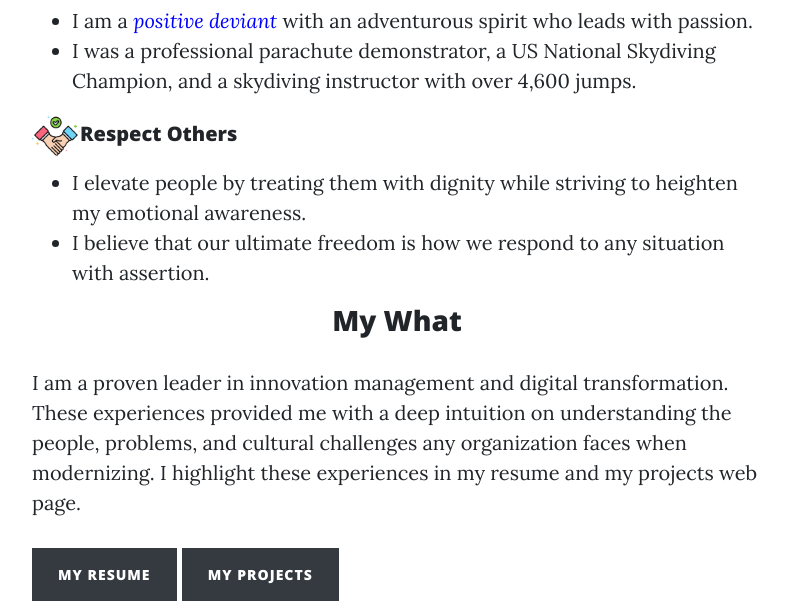
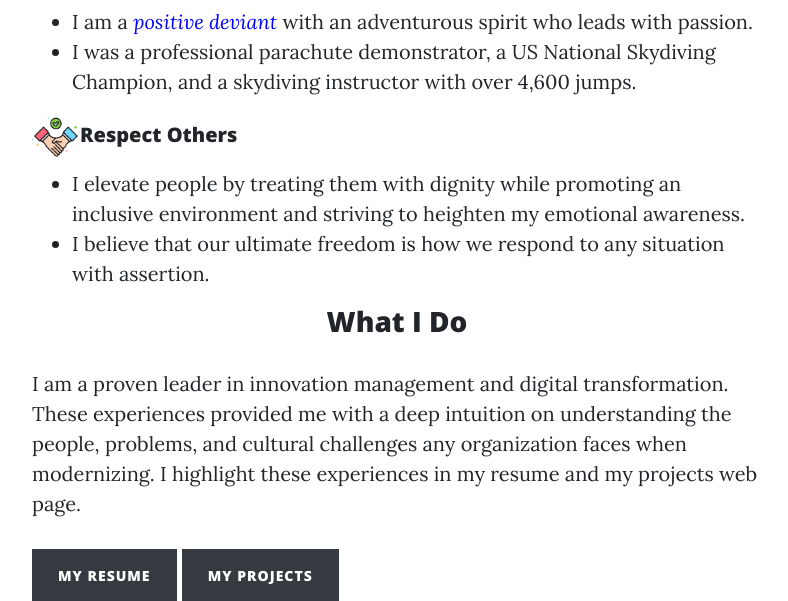
Before and after one commit to alexmaccalman/mywebsite, a Flask app: page / in a window 1280 px wide. Shown: the part 1529-2130 px from the top of the page, without its empty margins (243-1031 px from the left). Run offline with Flask 2, Linux system fonts and the light colour scheme; some libraries are stand-ins or nearby versions.

Commit message:
changed pic

```diff
--- a/app/templates/index.html
+++ b/app/templates/index.html
@@ -37,9 +37,9 @@
 
       </div>
       <div class="col-lg-8 col-md-10 mx-auto">
-        <h3> <center>My Why</center></h3>
+        <h3> <center>My Vision</center></h3>
         <p>To inspire others towards a common vision that will intentionally create a positive change in the world. </p>
-        <h3> <center>My How</center> </h3>
+        <h3> <center>Actions I Take to Realize My Vision</center> </h3>
         <p></p>
         <h5><img src="static/img/rocket.png"/> Accelerate Innovation</h5>
         <ul>
@@ -63,10 +63,10 @@
         </ul>
         <h5><img src="static/img/respect.png"/>Respect Others</h5>
         <ul>
-          <li>I elevate people by treating them with dignity while striving to heighten my emotional awareness.</li>
+          <li>I elevate people by treating them with dignity while promoting an inclusive environment and striving to heighten my emotional awareness.</li>
            <li>I believe that our ultimate freedom is how we respond to any situation with assertion. </li>
         </ul>
-        <h3> <center>My What</center></h3>
+        <h3> <center>What I Do</center></h3>
         <p>I am a proven leader in innovation management and digital transformation. These experiences provided me with a deep intuition on understanding the people, problems, and cultural challenges any organization faces when modernizing. I highlight these experiences in my resume and my projects web page. </p>
         <a class="btn btn-dark float-center" href="https://www.alexandermaccalman.com/" target="_blank">My Resume</a>
         <a class="btn btn-dark float-center" href="{{url_for('projects')}}">My Projects</a>
```
Also changed, not shown: app/static/img/sf.png, app/static/img/skydive.png.
